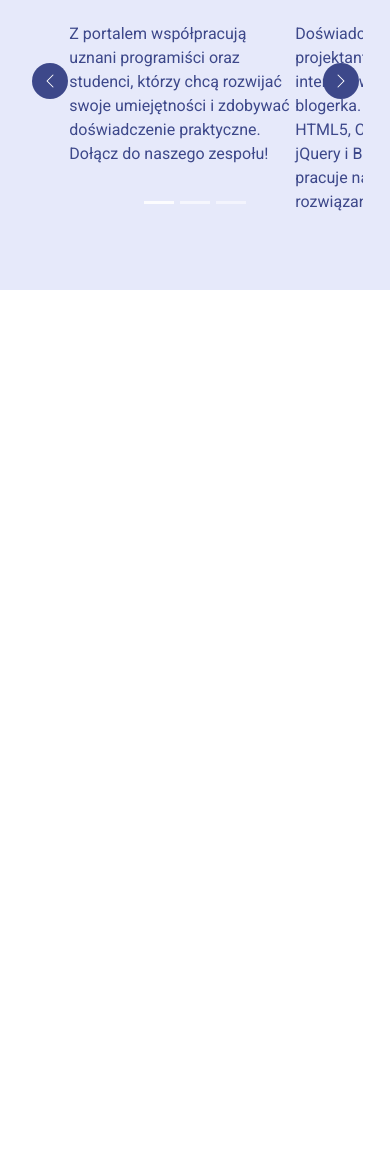
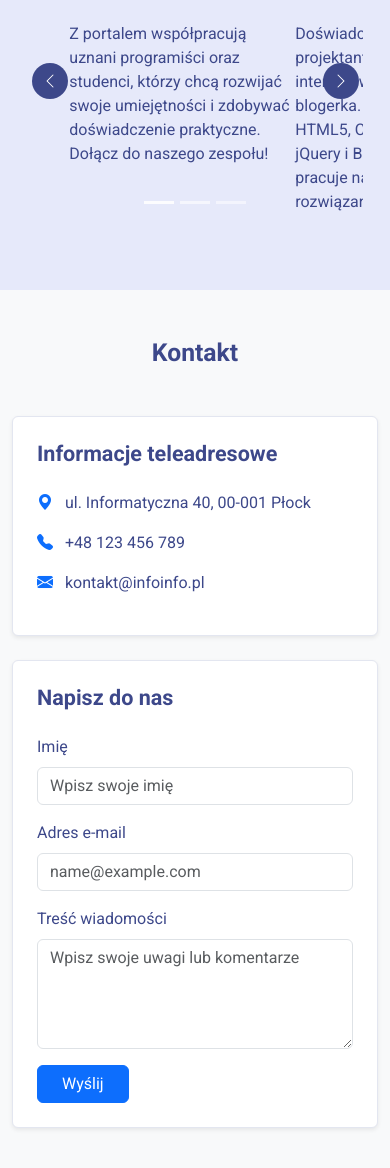
Before and after one commit to KatWys/Witryna2, a plain HTML site: page index.html in a window 390 px wide. Shown: the part 2298-3466 px from the top of the page. Before the commit the page ends 2588 px from the top, so only its background shows below. Drawn offline with nearby package versions, Linux system fonts and the light colour scheme.

Commit message:
Dodanie sekcji kontaktowej z formularzem przesłania uwag oraz informacjami teleadresowymi. Zmiany są w pełni responsywne i ostylowane za pomocą Bootstrap 5. (#16)

```diff
--- a/css/portal.css
+++ b/css/portal.css
@@ -126,4 +126,19 @@ body {
         max-width: 200px;
         height: 200px;
     }
+    #kontakt
+    {
+    background-color: #f8f9fa;
+    }
+
+    #kontakt .shadow-sm
+    {
+    border: 1px solid #e3e6f0;
+    transition: transform 0.2s;
+    }
+
+    #kontakt .shadow-sm:hover
+    {
+    transform: translateY(-2px);
+    }
 }
--- a/index.html
+++ b/index.html
@@ -184,7 +184,45 @@
             </div>
         </section>
     </main>
+ <section class="contact py-5" id="kontakt">
+    <div class="container">
+      <h2 class="text-center fw-bold mb-5">Kontakt</h2>
+      <div class="row g-4">
 
+        <div class="col-12 col-md-5">
+          <div class="bg-white p-4 rounded shadow-sm h-100">
+            <h4 class="fw-bold mb-4">Informacje teleadresowe</h4>
+            <p><i class="bi bi-geo-alt-fill text-primary me-2"></i> ul. Informatyczna 40, 00-001 Płock</p>
+            <p><i class="bi bi-telephone-fill text-primary me-2"></i> +48 123 456 789</p>
+            <p><i class="bi bi-envelope-fill text-primary me-2"></i> kontakt@infoinfo.pl</p>
+          </div>
+        </div>
+
+        <div class="col-12 col-md-7">
+          <div class="bg-white p-4 rounded shadow-sm">
+            <h4 class="fw-bold mb-4">Napisz do nas</h4>
+            <form>
+              <div class="mb-3">
+                <label for="inputImie" class="form-label">Imię</label>
+                <input type="text" class="form-control" id="inputImie" placeholder="Wpisz swoje imię" required>
+              </div>
+              <div class="mb-3">
+                <label for="inputEmail" class="form-label">Adres e-mail</label>
+                <input type="email" class="form-control" id="inputEmail" placeholder="name@example.com" required>
+              </div>
+              <div class="mb-3">
+                <label for="inputTextarea" class="form-label">Treść wiadomości</label>
+                <textarea class="form-control" id="inputTextarea" rows="4" placeholder="Wpisz swoje uwagi lub komentarze" required></textarea>
+              </div>
+              <button type="submit" class="btn btn-primary px-4">Wyślij</button>
+            </form>
+          </div>
+        </div>
+
+      </div>
+    </div>
+ </section>
+ </main>
     <footer id="footer"></footer>
 
     <script src="https://cdn.jsdelivr.net/npm/bootstrap@5.3.0/dist/js/bootstrap.bundle.min.js"></script>
```
